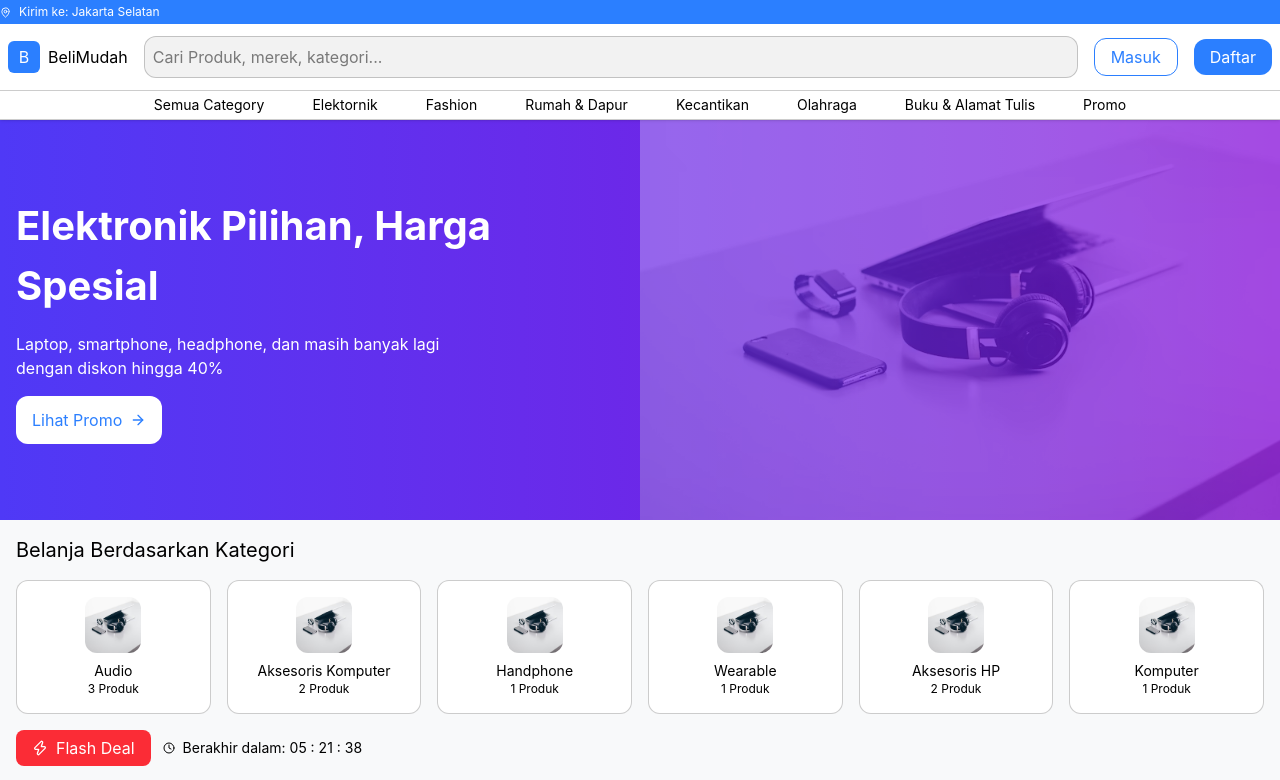
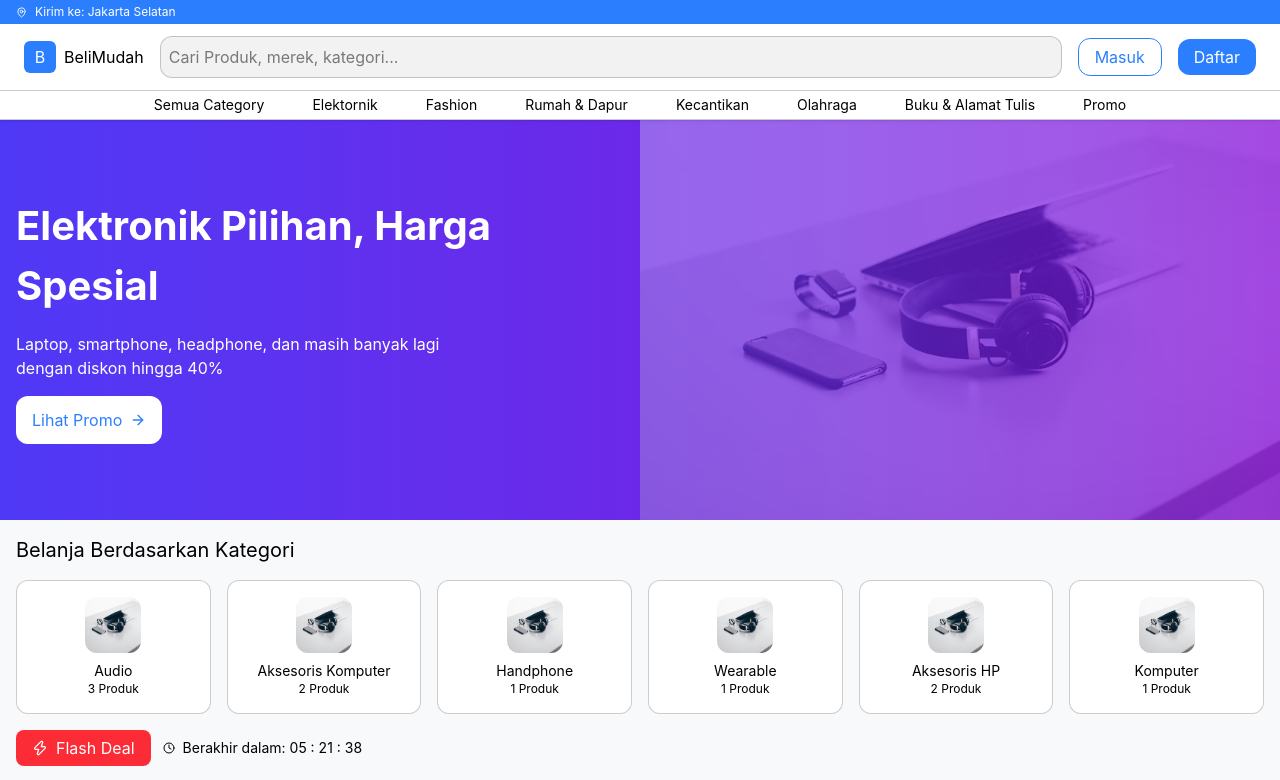
Before and after one commit to zackyrafian/belimudah, a React (Vite) app: page / in a window 1280 px wide. Shown: the top 780 px of the page. Built offline with nearby package versions, Linux system fonts and the light colour scheme.

Commit message:
style: fixing mirror styling

```diff
--- a/src/components/header.jsx
+++ b/src/components/header.jsx
@@ -16,14 +16,14 @@ function Header() {
   return (
     <div className="w-full border-b border-b-black/20 shadow sticky top-0 z-10 bg-white">
       <div className="bg-blue-500 items-center w-full hidden lg:block">
-        <div className="w-7xl mx-auto text-white py-1 flex items-center gap-2">
+        <div className="w-7xl mx-auto text-white py-1 flex items-center gap-2 px-4">
           <MapPin size={11} />
           <span className='text-xs'>Kirim ke: Jakarta Selatan</span>
         </div>
       </div>
 
       <div className="w-full p-2 border-b border-black/20">
-        <div className="w-full lg:max-w-7xl mx-auto py-1 flex gap-4 items-center justify-between">
+        <div className="w-full lg:max-w-7xl mx-auto py-1 flex gap-4 items-center justify-between px-4">
           <Link to={'/'}>
             <div className="flex items-center gap-2">
               <div className="bg-blue-500 w-8 h-8 flex items-center justify-center rounded-md p-2 text-white">
@@ -75,7 +75,7 @@ function Header() {
       </div>
 
       <div className='w-full hidden lg:block'>
-        <div className='w-7xl mx-auto py-1 flex items-center justify-center gap-12 text-sm'>
+        <div className='max-w-7xl mx-auto py-1 flex items-center justify-center gap-12 text-sm'>
           <div>
             <span>Semua Category</span>
           </div>
--- a/src/components/layouts/checkout.layout.jsx
+++ b/src/components/layouts/checkout.layout.jsx
@@ -1,14 +1,15 @@
 import { Outlet } from "react-router";
 import Card from "../card";
 import MainLayout from "./main.layout";
-import { UserStorage } from "@/services/user.service";
 import { formatIDR } from "@/utils/format";
+import { useAuth } from "@/hooks/useAuth";
 
 export default function CheckoutLayout() {
-  const { cart } = UserStorage.getCart();
-
+  // const { cart } = UserStorage.getCart();
+  const { user } = useAuth();
+  const { cart } = user;
   let priceTotal = 0;
-  cart.product.forEach((c) => {
+  cart.forEach((c) => {
     priceTotal += c.price * c.quantity;
   });
   return (
@@ -19,7 +20,7 @@ export default function CheckoutLayout() {
         </Card>
         <Card className="w-1/4 flex-col gap-2 flex text-sm sticky top-0">
           <h3 className="text-lg">Ringkasan Pesan</h3>
-          {cart.product.map((item) => (
+          {cart.map((item) => (
             <div className="flex justify-between items-center pb-2">
               <div className="flex gap-2 items-center">
                 <div className="w-10 h-10 rounded-lg overflow-hidden">
--- a/src/components/layouts/main.layout.jsx
+++ b/src/components/layouts/main.layout.jsx
@@ -5,7 +5,7 @@ export default function MainLayout({ children }) {
   return (
     <div className="min-h-screen flex flex-col">
       <Header />
-      <main className="max-w-7xl w-full mx-auto flex-1 py-8">
+      <main className="max-w-7xl w-full mx-auto flex-1 lg:py-8 pb-8">
         {children}
       </main>
       <Footer />
--- a/src/pages/auth/sign-in.jsx
+++ b/src/pages/auth/sign-in.jsx
@@ -7,7 +7,6 @@ import { useDispatch } from "react-redux";
 import { login } from "@/features/auth/authSlice";
 import { AuthService } from "@/services/auth.service";
 import { useForm } from "react-hook-form";
-import Input from "@/components/ui/input";
 export default function SignIn() {
   const navigate = useNavigate();
   const { alert, showSuccess, showError, clearAlert } = useAlert();
```
Also changed, not shown: src/pages/auth/forget-password.jsx (+2 -6 lines).
